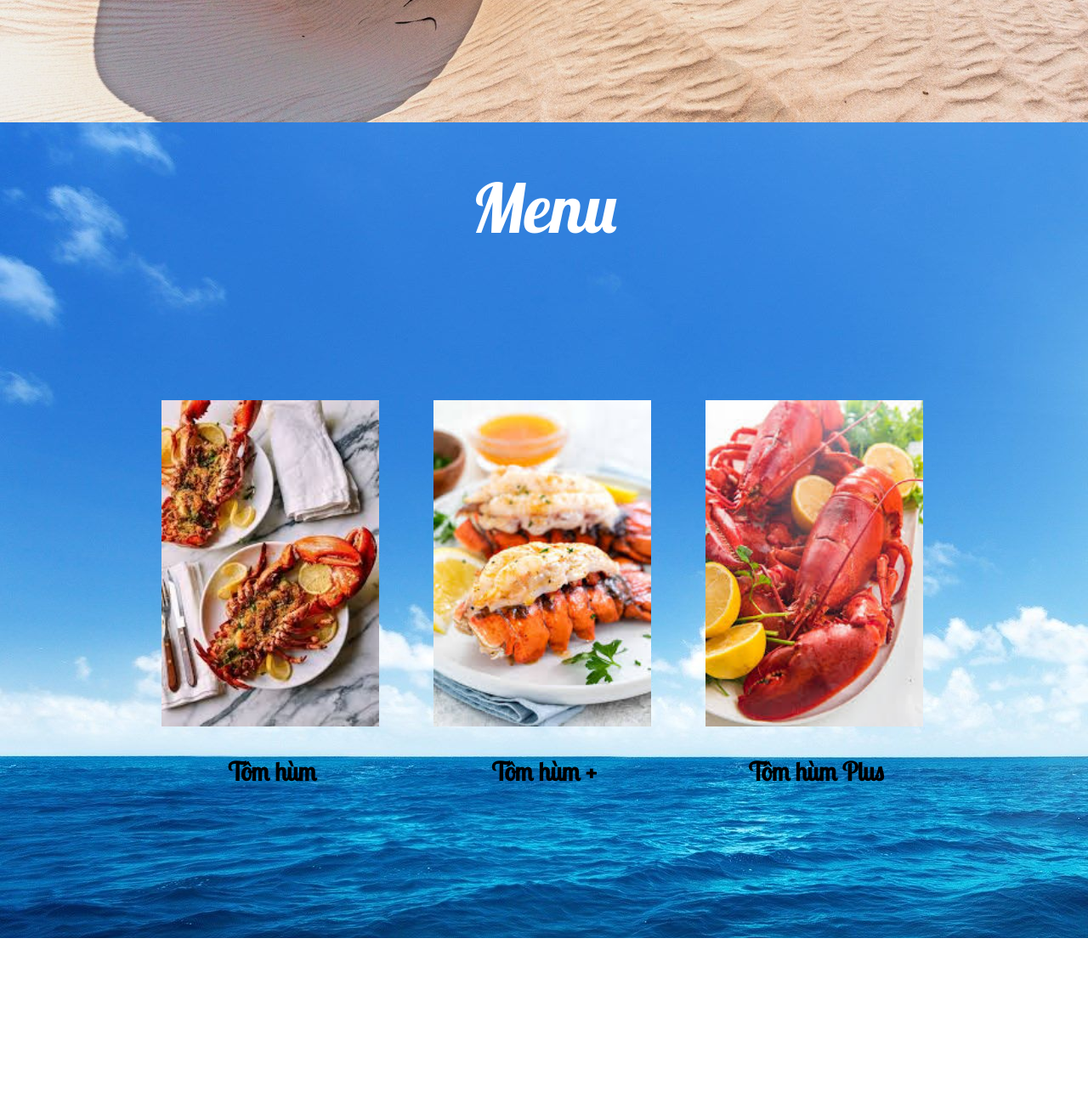
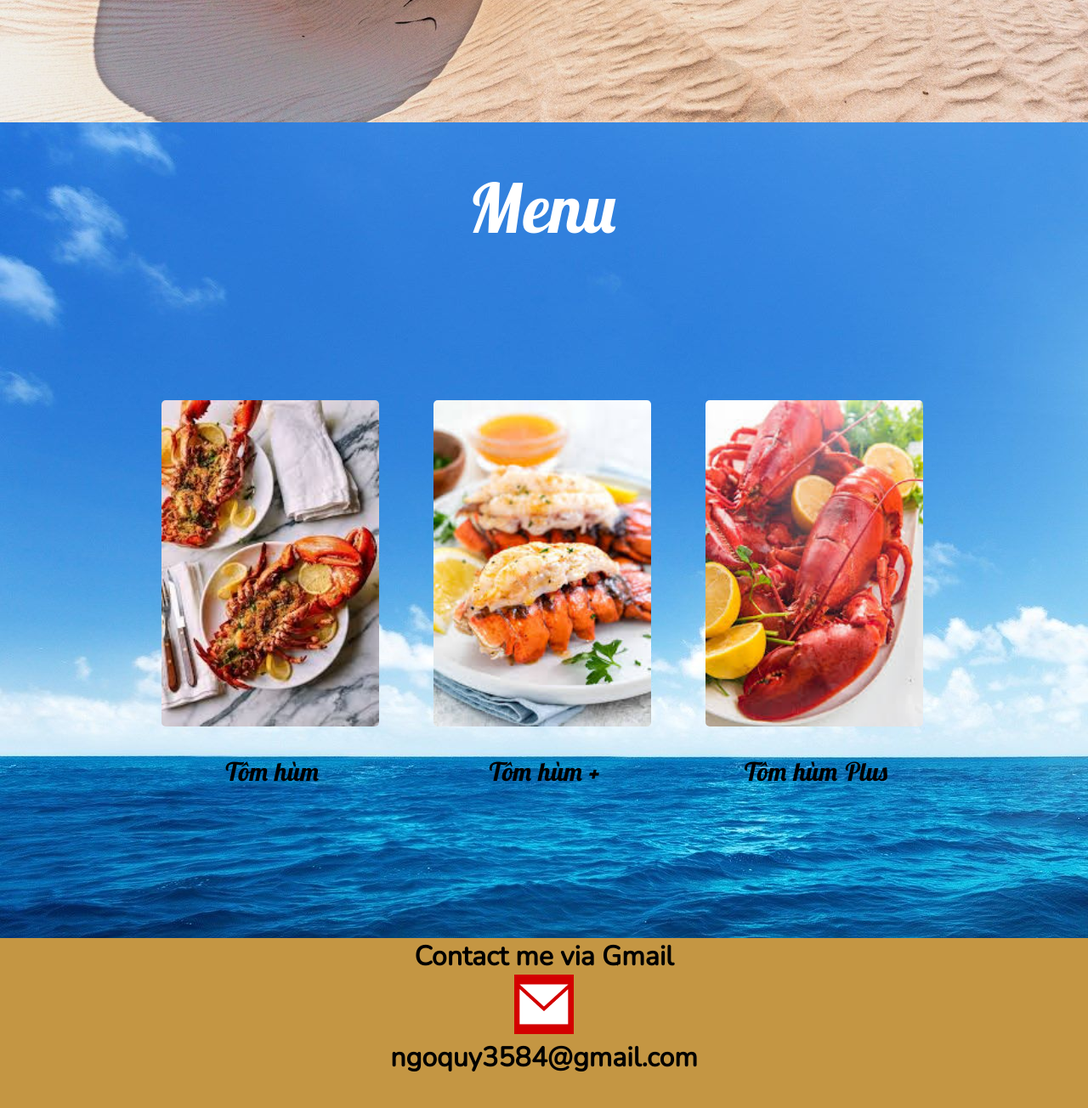
Before and after one commit to quy358471/TESTTEST, a plain HTML site: page EX3/index.html in a window 1280 px wide. Shown: the part 656-1960 px from the top of the page at 85% size. Before the commit the page ends 1760 px from the top, so only its background shows below. Drawn offline with nearby package versions, Linux system fonts and the light colour scheme.

Commit message:
Add files via upload

```diff
--- a/EX3/index.html
+++ b/EX3/index.html
@@ -6,10 +6,8 @@
     <title>Document</title>
     <link rel="stylesheet" href="style.css"><link rel="preconnect" href="https://fonts.gstatic.com">
     <link rel="preconnect" href="https://fonts.gstatic.com">
+    <link href="https://fonts.googleapis.com/css2?family=Nunito&display=swap" rel="stylesheet">
     <link rel="preconnect" href="https://fonts.gstatic.com">
-    <link rel="preconnect" href="https://fonts.gstatic.com">
-    <link rel="preconnect" href="https://fonts.gstatic.com">
-<link href="https://fonts.googleapis.com/css2?family=Lobster&family=Lobster+Two:ital,wght@0,400;1,700&display=swap" rel="stylesheet">
     <link href="https://fonts.googleapis.com/css2?family=Lobster+Two:ital,wght@1,700&display=swap" rel="stylesheet">
 </head>
 <body>
@@ -23,7 +21,7 @@
                 <a href="#project">project</a>
             </li>
             <li>
-                <a href="#">contact</a>
+                <a href="#contact">contact</a>
             </li>
         </ul>
     </nav>
@@ -49,5 +47,11 @@
             <p class="title">Tôm hùm Plus</p>
         </div>
     </div>
+
+    <div id="contact">
+        <h1>Contact me via Gmail</h1>
+        <img style="width: 70px;" src="icon.jpg" alt="icon">
+        <h1>ngoquy3584@gmail.com</h1>
+    </div>
 </body>
 </html>
--- a/EX3/style.css
+++ b/EX3/style.css
@@ -13,7 +13,7 @@ body{
     display: flex;
     justify-content: space-around;
     align-items: center;
-    background-color: rgb(165, 122, 42);
+    background-color: rgb(196, 150, 67);
     height: 50px;
     position: fixed;
 
@@ -29,6 +29,8 @@ body{
     display: flex;
     justify-content: space-around;
     width: 30%;
+    cursor: pointer;
+    font-family: 'Nunito', sans-serif;
 }
 .navLink li{
     list-style: none;
@@ -40,6 +42,9 @@ body{
     text-decoration: none;
     font-size: 20px;
 }
+.navLink li a:hover{
+    color: lightblue;
+}
 
 #welcome{
     min-width: 100%;
@@ -47,7 +52,12 @@ body{
     display: flex;
     justify-content: center;
     align-items: center;
+    font-family: 'Lobster Two', cursive;
+    font-size: 30px;
     background-image: url(./Sea-coast.jpg);
+}
+#welcome h1:hover{
+    color: red;
 }
 
 #project{
@@ -64,13 +74,16 @@ body{
     margin-top: 50px;
     text-align: center;
     font-size: 80px;
-    font-family: 'Lobster', cursive;
+    font-family: 'Lobster Two', cursive;
     color: white;
 }
 #project img{
     margin: 0px 50px 30px 30px;
+    border-radius: 5px;
 
-
+}
+#project img:hover{
+    border: 7px solid rgb(196, 150, 67);
 }
 .title{
     text-align: center;
@@ -80,7 +93,14 @@ body{
     cursor: pointer;
 
 }
-
 .title:hover{
     color: red;
 }
+#contact{
+    text-align: center;
+    font-weight: bold;
+    font-family: 'Nunito', sans-serif;
+    height: 25vh;
+    width: 100%;
+    background-color: rgb(196, 150, 67);
+}
```
Also changed, not shown: EX3/icon.jpg (added).
